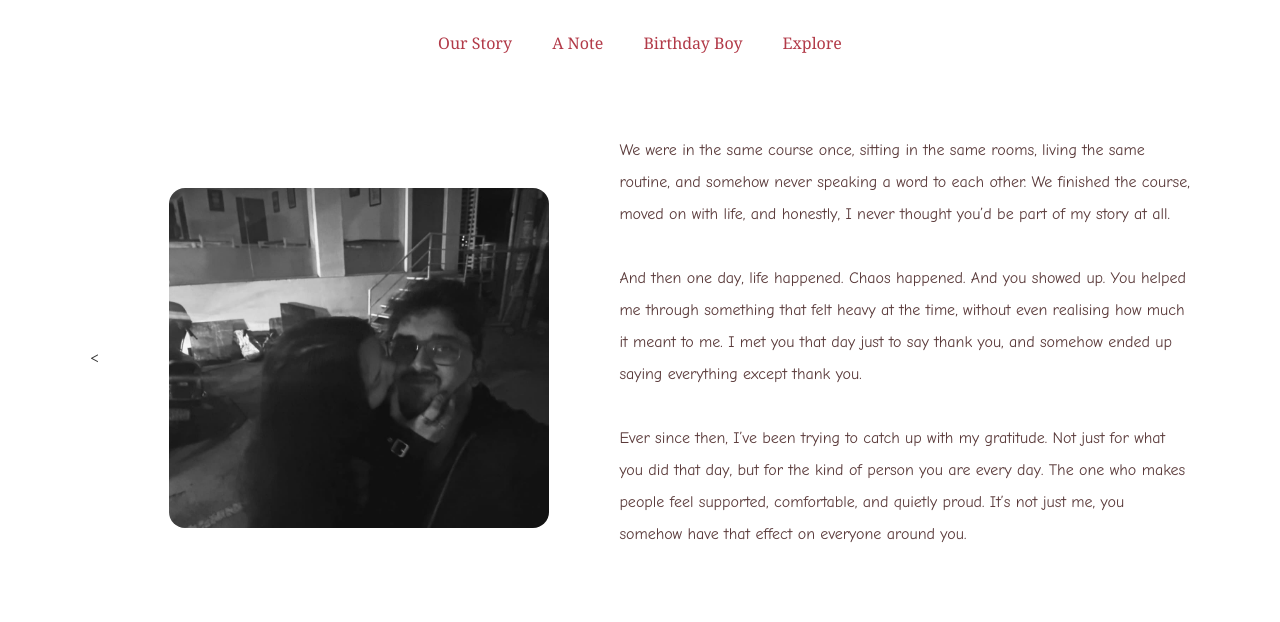
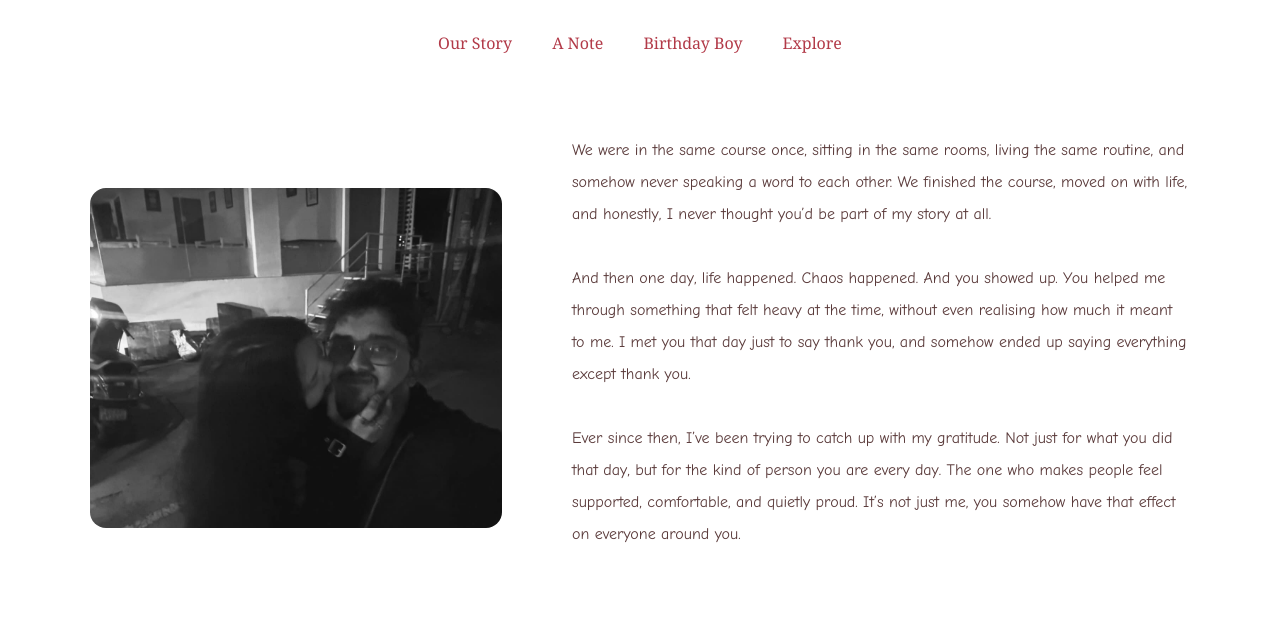
Before and after one commit to sonal0402/sonal0402.github.io, a plain HTML site: page home.html in a window 1280 px wide. Shown: the part 178-800 px from the top of the page. Drawn offline with Linux system fonts and the light colour scheme.

Commit message:
Update home.html

```diff
--- a/home.html
+++ b/home.html
@@ -158,7 +158,7 @@
 </header>
 
 <section id="story" class="editorial">
-    <<div class="image" style="background-image: url('images/image2.jpeg');"></div>
+    <div class="image" style="background-image: url('images/image2.jpeg');"></div>
 
     <div class="text">
         We were in the same course once, sitting in the same rooms, living the same routine, and somehow never speaking a word to each other. We finished the course, moved on with life, and honestly, I never thought you’d be part of my story at all.<br><br>
```
